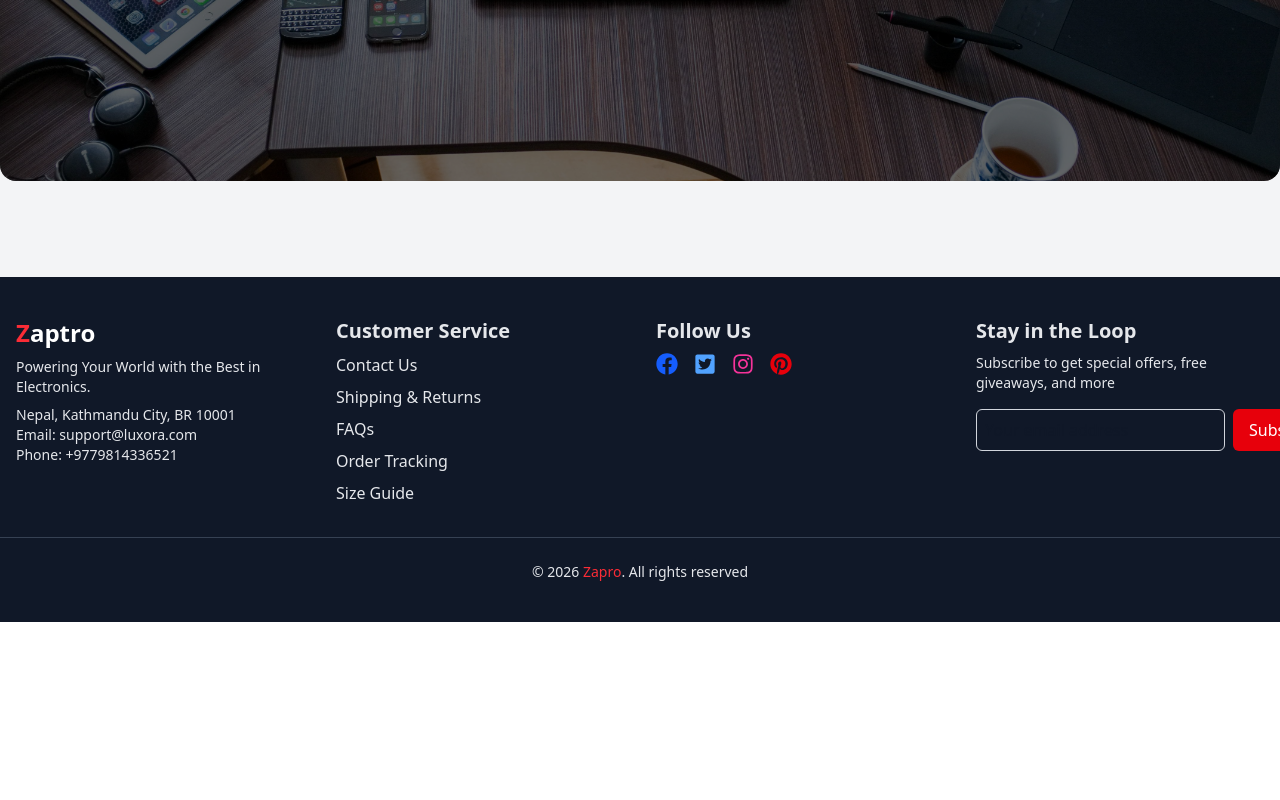
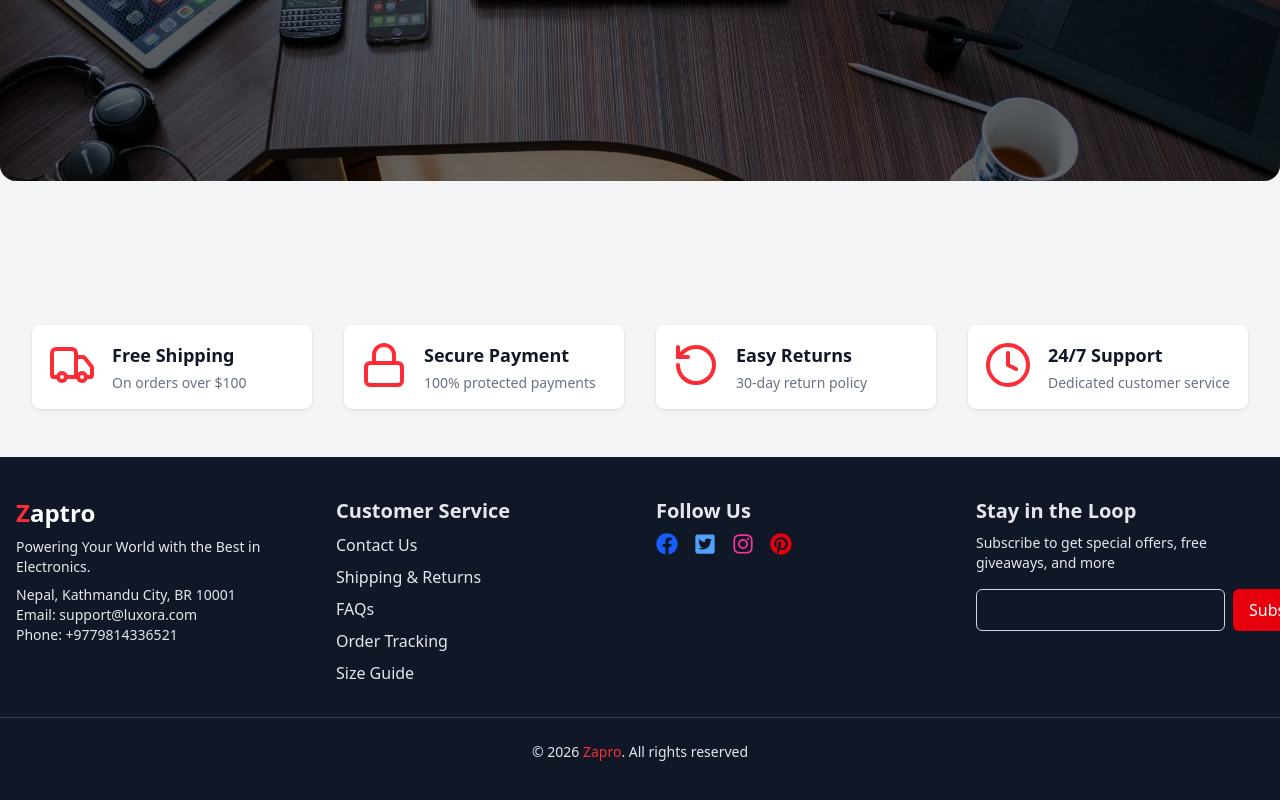
Before and after one commit to Parvesh-ops/ZAPTRO, a React (Vite) app: page / in a window 1280 px wide. Shown: the part 779-1579 px from the top of the page. Before the commit the page ends 1401 px from the top, so only its background shows below. Built offline with nearby package versions, Linux system fonts and the light colour scheme; no server answers.

Commit message:
Features

```diff
--- a/src/pages/Home.tsx
+++ b/src/pages/Home.tsx
@@ -1,5 +1,6 @@
 import Carousel from "../components/Carousel/Carousel"
 import Category from "../components/Category/Category"
+import Features from "../components/Features/Features"
 import MidBanner from "../components/MidBanner/MidBanner"
 
 
@@ -9,6 +10,7 @@ const Home = () => {
       <Carousel />
       <Category />
       <MidBanner />
+      <Features />
     </div>
   )
 }
```
